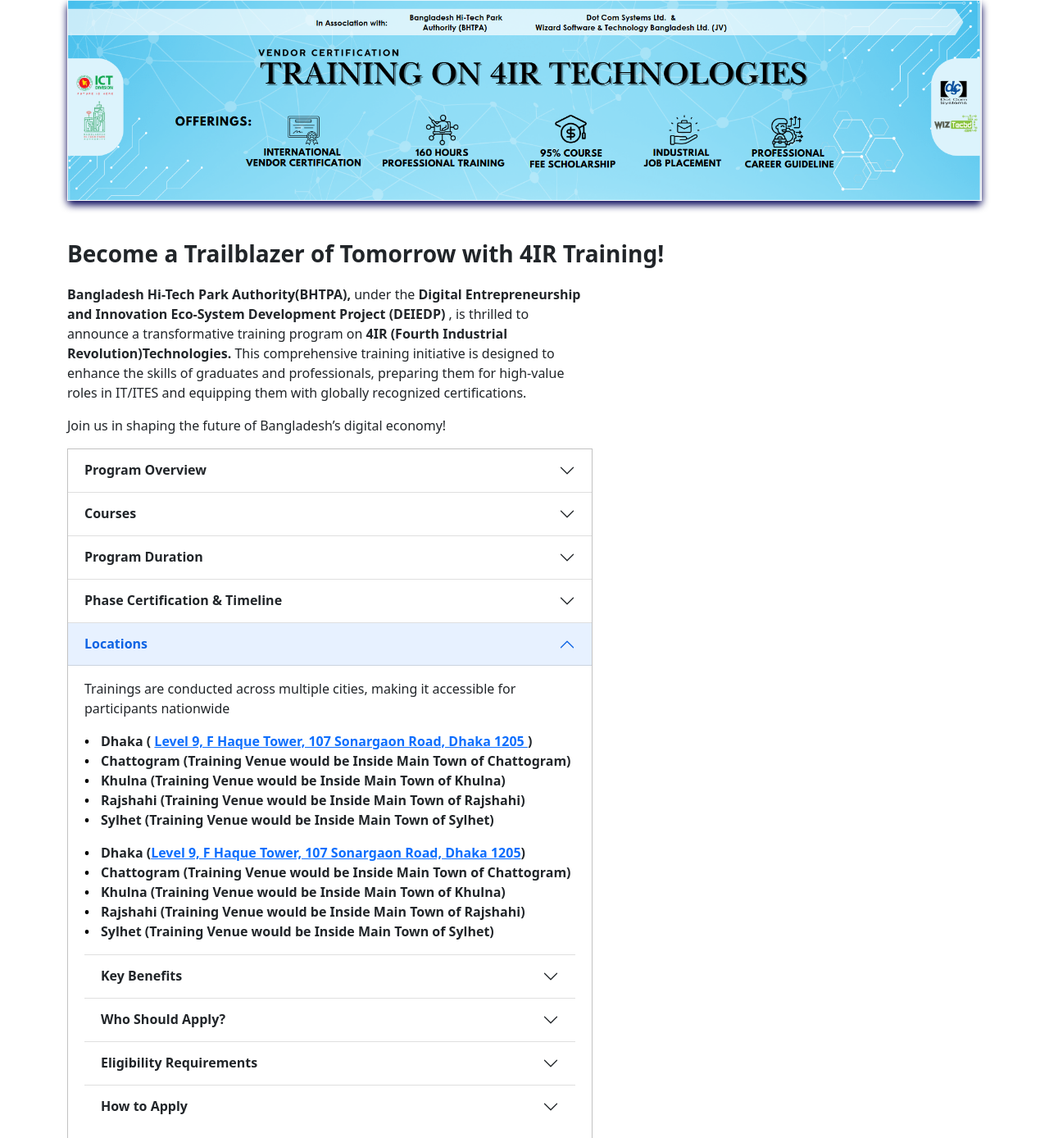
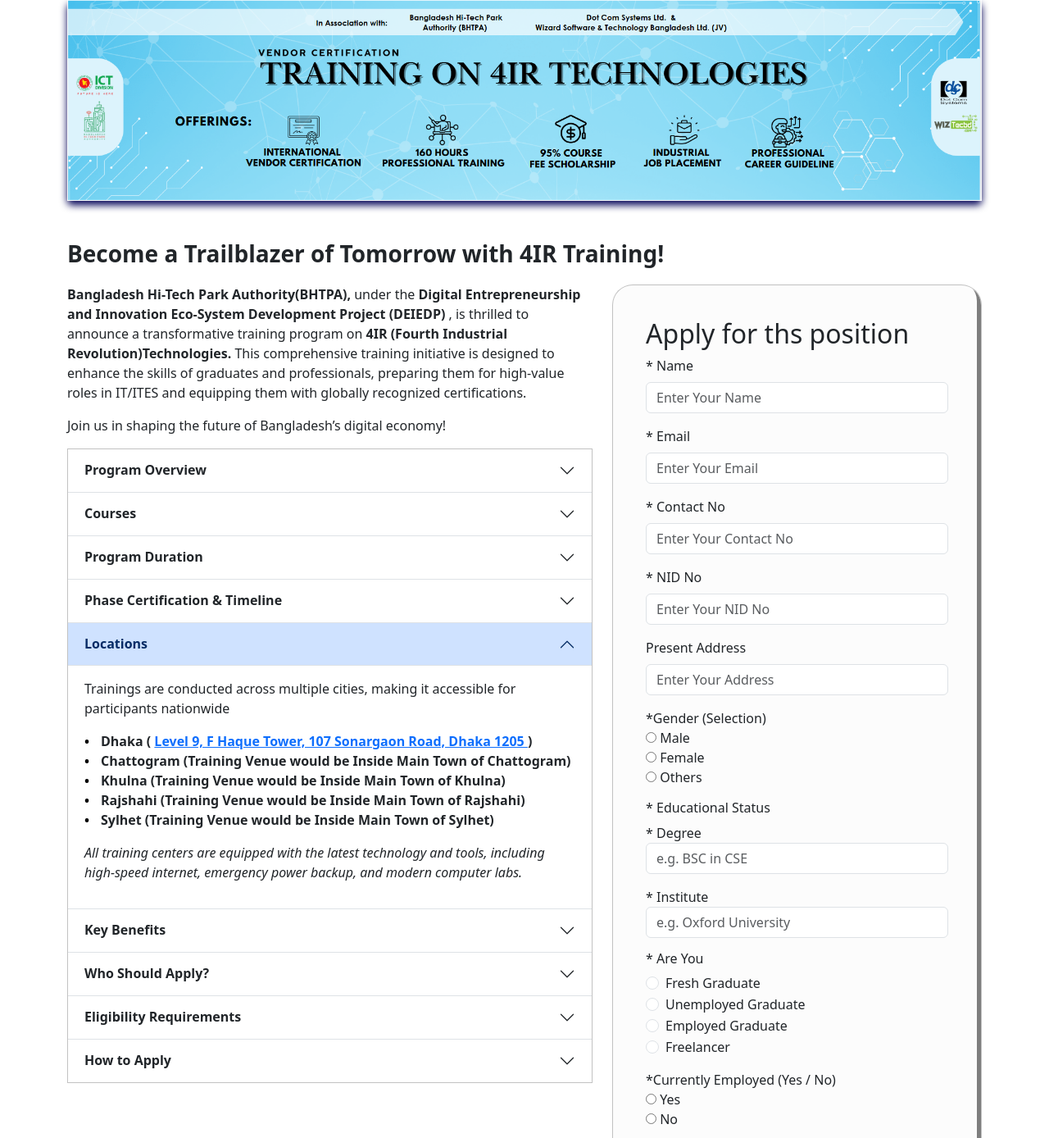
Before and after one commit to tamjidaWeb/4ir-training, a PHP site: page / in a window 1280 px wide, after a click on "Locations". Shown: the top 1388 px of the page at 82% size. Run offline with PHP 8.4, Linux system fonts and the light colour scheme; some libraries are stand-ins or nearby versions.

Commit message:
Update index.php

```diff
--- a/index.php
+++ b/index.php
@@ -9,11 +9,13 @@
     <meta charset="UTF-8" />
     <meta name="viewport" content="width=device-width, initial-scale=1.0" />
     <title>4ir Training</title>
-    <link rel="stylesheet" href="style.css"/>
-    <link rel="shortcut icon" href="https://wiztecbd.com/assets/dist/img/w2.png">
-
-    <link href="https://cdn.jsdelivr.net/npm/bootstrap@5.0.2/dist/css/bootstrap.min.css" rel="stylesheet"
-          integrity="sha384-EVSTQN3/azprG1Anm3QDgpJLIm9Nao0Yz1ztcQTwFspd3yD65VohhpuuCOmLASjC" crossorigin="anonymous">
+    <link rel="stylesheet" href="style.css" />
+    <link rel="icon" href="" />
+    <link
+        href="https://cdn.jsdelivr.net/npm/bootstrap@5.3.3/dist/css/bootstrap.min.css"
+        rel="stylesheet"
+        integrity="sha384-QWTKZyjpPEjISv5WaRU9OFeRpok6YctnYmDr5pNlyT2bRjXh0JMhjY6hW+ALEwIH"
+        crossorigin="anonymous" />
 
     <!-- <link href="https://cdn.jsdelivr.net/npm/daisyui@4.12.14/dist/full.min.css" rel="stylesheet" type="text/css" />
 <script src="https://cdn.tailwindcss.com"></script> -->
@@ -23,57 +25,37 @@
     <div class="container">
         <!--------------------- Banner section started------------------ -->
 
-        <?php
-        // Success Message
-        if (isset($_SESSION['success_message'])): ?>
-            <script>
-                document.addEventListener("DOMContentLoaded", function () {
-                    Swal.fire({
-                        icon: 'success',
-                        title: 'Success!',
-                        text: '<?= addslashes($_SESSION['success_message']); ?>',
-                        confirmButtonText: 'OK'
-                    });
-                });
-            </script>
+        <!-- Success Message -->
+        <?php if (isset($_SESSION['success_message'])): ?>
+            <div
+                class="alert alert-success alert-dismissible fade show"
+                role="alert">
+                <strong>Success!</strong>
+                <?= $_SESSION['success_message']; ?>
+                <button
+                    type="button"
+                    class="btn-close"
+                    data-bs-dismiss="alert"
+                    aria-label="Close"></button>
+            </div>
             <?php unset($_SESSION['success_message']); ?>
         <?php endif; ?>
 
-        <?php
-        // Error Message
-        if (isset($_SESSION['error_message'])): ?>
-            <script>
-                document.addEventListener("DOMContentLoaded", function () {
-                    Swal.fire({
-                        icon: 'error',
-                        title: 'Error!',
-                        text: '<?= addslashes($_SESSION['error_message']); ?>',
-                        confirmButtonText: 'OK'
-                    });
-                });
-            </script>
+        <!-- Error Message -->
+        <?php if (isset($_SESSION['error_message'])): ?>
+            <div
+                class="alert alert-danger alert-dismissible fade show"
+                role="alert">
+                <strong>Error!</strong>
+                <?= $_SESSION['error_message']; ?>
+                <button
+                    type="button"
+                    class="btn-close"
+                    data-bs-dismiss="alert"
+                    aria-label="Close"></button>
+            </div>
             <?php unset($_SESSION['error_message']); ?>
         <?php endif; ?>
-
-
-        <!-- Modal -->
-        <div class="modal fade" id="exampleModal" tabindex="-1" aria-labelledby="exampleModalLabel" aria-hidden="true">
-            <div class="modal-dialog">
-                <div class="modal-content">
-                    <div class="modal-header">
-                        <h5 class="modal-title" id="exampleModalLabel">Modal title</h5>
-                        <button type="button" class="btn-close" data-bs-dismiss="modal" aria-label="Close"></button>
-                    </div>
-                    <div class="modal-body">
-                        ...
-                    </div>
-                    <div class="modal-footer">
-                        <button type="button" class="btn btn-secondary" data-bs-dismiss="modal">Close</button>
-                        <button type="button" class="btn btn-primary">Save changes</button>
-                    </div>
-                </div>
-            </div>
-        </div>
 
         <div class="row">
             <div class="col-12">
@@ -437,16 +419,16 @@
                                         </li>
                                     </ul>
 
-                        <ul class="custom-list">
-                            <li class="pclass">Dhaka (<a target="_blank"
-                                                         href="https://www.google.com/maps/dir//Level+9,+F+Haque+Tower,+107+Sonargaon+Road,+Dhaka+1205/@23.7479365,90.3102035,30331m/data=!3m1!1e3!4m8!4m7!1m0!1m5!1m1!1s0x3755b8bd757aaaab:0x8dab0992a43b1efc!2m2!1d90.3926051!2d23.7479583?entry=ttu&g_ep=EgoyMDI0MTExOC4wIKXMDSoASAFQAw%3D%3D">Level
-                                    9, F Haque Tower, 107 Sonargaon Road, Dhaka 1205</a>)
-                            </li>
-                            <li class="pclass">Chattogram (Training Venue would be Inside Main Town of Chattogram)</li>
-                            <li class="pclass">Khulna (Training Venue would be Inside Main Town of Khulna)</li>
-                            <li class="pclass">Rajshahi (Training Venue would be Inside Main Town of Rajshahi)</li>
-                            <li class="pclass">Sylhet (Training Venue would be Inside Main Town of Sylhet)</li>
-                        </ul>
+                                    <p id="italic">
+                                        All training centers are equipped
+                                        with the latest technology and
+                                        tools, including high-speed
+                                        internet, emergency power backup,
+                                        and modern computer labs.
+                                    </p>
+                                </div>
+                            </div>
+                        </div>
 
                         <!-- ----------------------Six ( Key Benefits )------------------- -->
 
@@ -493,12 +475,16 @@
                                             and technologies
                                         </li>
 
-                        <ul class="custom-list">
-                            <li>
-                                <span class="pclass">Tuition Subsidy:</span>
-                                A total of 10% (5000 tk approx.) of the tuition fee has to be paid before the starting of the training session, whereas 5% (Taka 2,500 approx.) is
-                                refundable upon successful completion of the course.
-                            </li>
+                                        <li>
+                                            <span class="pclass">Vendor Certification Fees
+                                                Reimbursement:</span>
+                                            Certification fees are fully
+                                            reimbursed upon passing the
+                                            exam, allowing you to earn
+                                            internationally recognized
+                                            credentials at no additional
+                                            cost.
+                                        </li>
 
                                         <li>
                                             <span class="pclass">Job Placement
@@ -1228,13 +1214,7 @@
     </section>
 
     <!-- Bootstrap Bundle with Popper (Required for JavaScript functionality) -->
-    <script src="https://cdn.jsdelivr.net/npm/@popperjs/core@2.9.2/dist/umd/popper.min.js" integrity="sha384-IQsoLXl5PILFhosVNubq5LC7Qb9DXgDA9i+tQ8Zj3iwWAwPtgFTxbJ8NT4GN1R8p"
-            crossorigin="anonymous"></script>
-    <script src="https://cdn.jsdelivr.net/npm/bootstrap@5.0.2/dist/js/bootstrap.min.js" integrity="sha384-cVKIPhGWiC2Al4u+LWgxfKTRIcfu0JTxR+EQDz/bgldoEyl4H0zUF0QKbrJ0EcQF"
-            crossorigin="anonymous"></script>
-
-    <script src="https://cdn.jsdelivr.net/npm/sweetalert2@11"></script>
-
+    <script src="https://cdn.jsdelivr.net/npm/bootstrap@5.3.0-alpha1/dist/js/bootstrap.bundle.min.js"></script>
     <!-- <script src="script.js"></script> -->
     <script src="valid.js"></script>
 </body>
```
